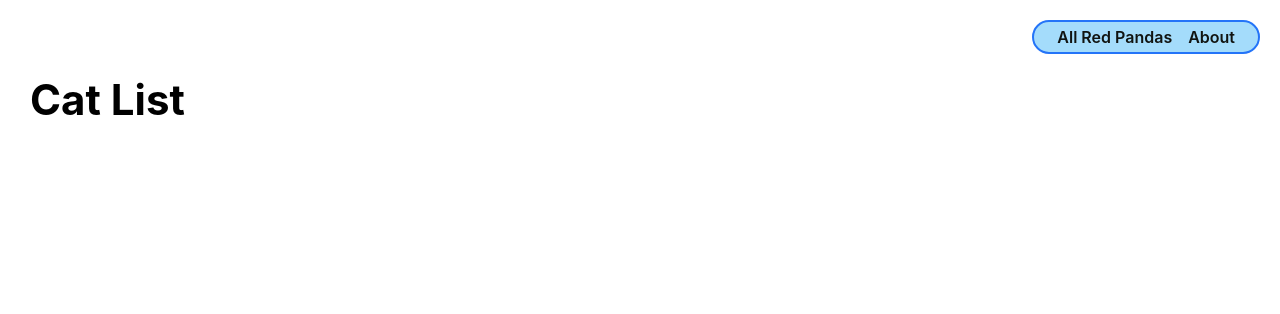
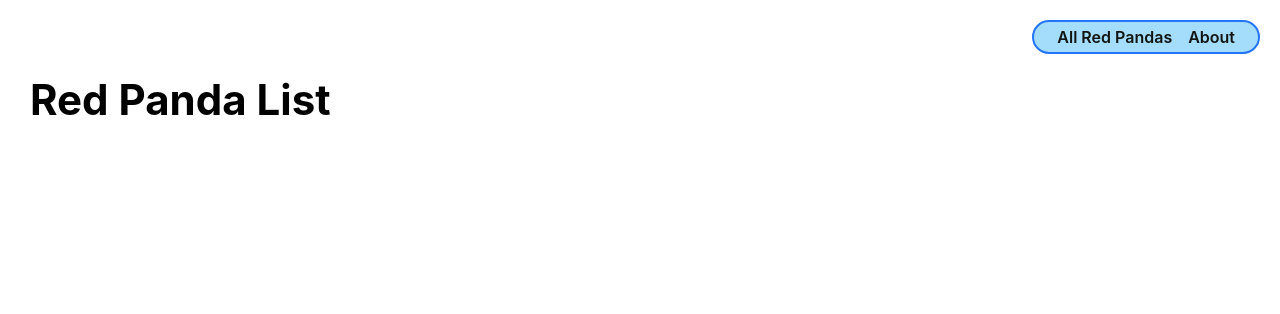
Before and after one commit to HeyThatsNeat/red-panda-collector, a Django app: page /red-pandas/ in a window 1280 px wide. Shown: the top 314 px of the page. Run offline with Django 4.2, Linux system fonts and the light colour scheme; data that the repository does not hold is empty.

Commit message:
add Red Panda List at the top of red pandas

```diff
--- a/main_app/templates/red-pandas/index.html
+++ b/main_app/templates/red-pandas/index.html
@@ -12,7 +12,7 @@
 {% block content %}
 
 <section class="page-header">
-  <h1>Cat List</h1>
+  <h1>Red Panda List</h1>
 </section>
 
 <section class="card-container">
```
